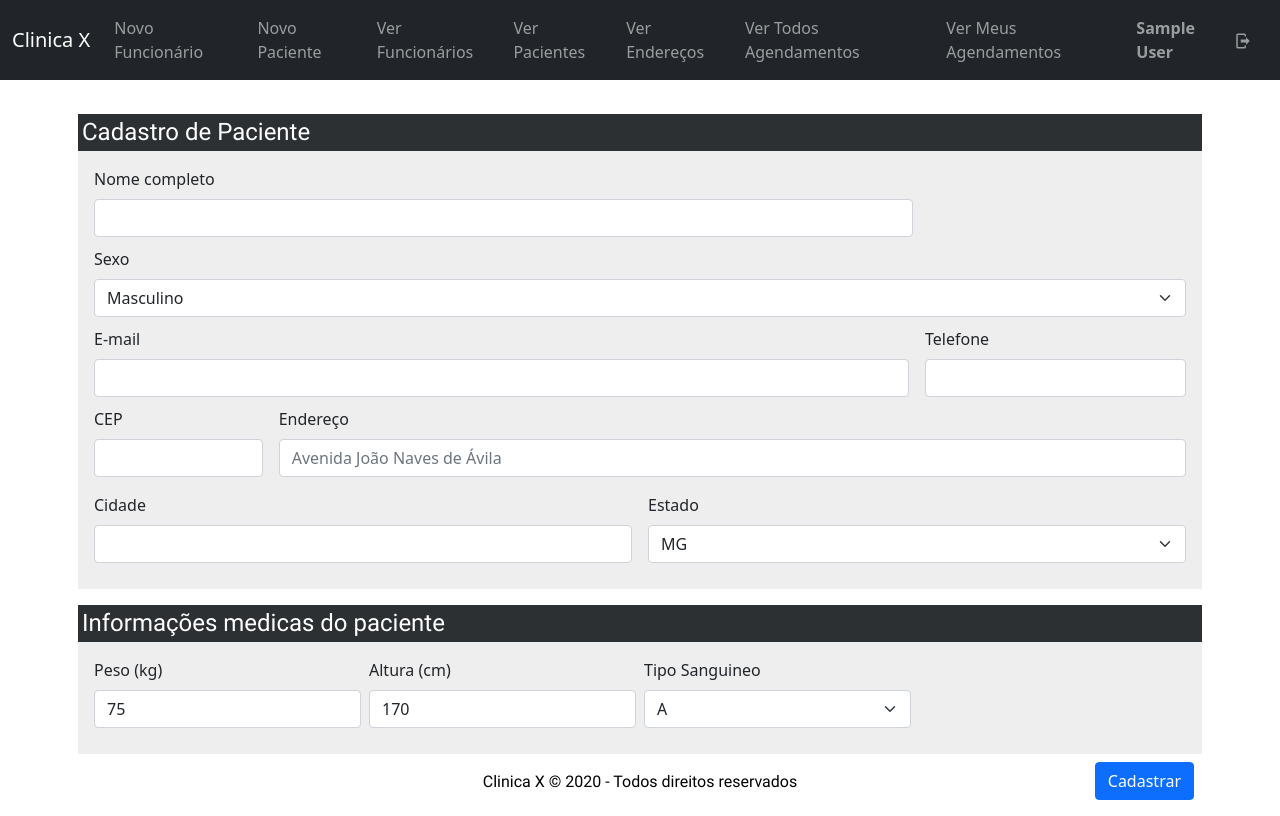
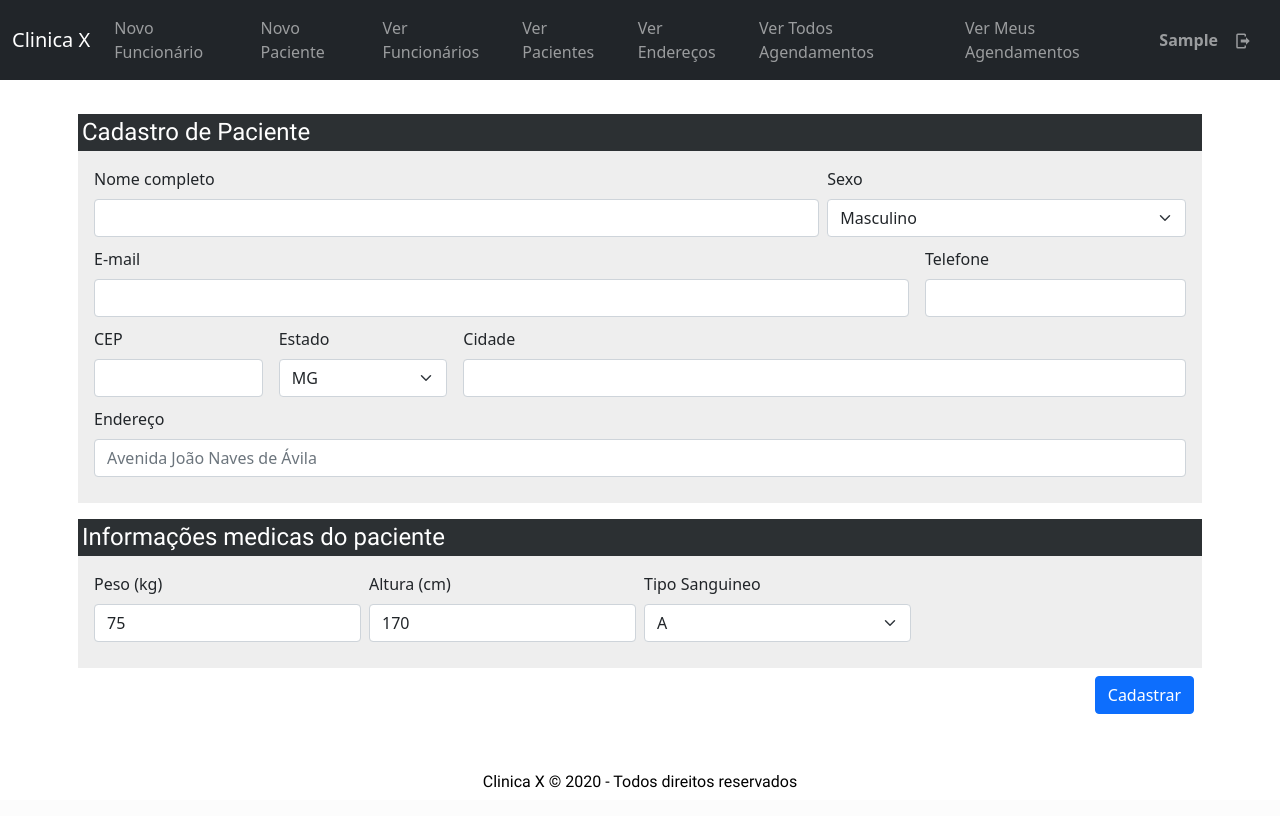
Before and after one commit to rafael2ll/ppi_trabalho, a PHP site: page /private/signUp/form_paciente.php in a window 1280 px wide. After the commit the page ends 788 px from the top, so only its background shows below. Run offline with PHP 8.4, Linux system fonts and the light colour scheme; the visitor is signed in with stand-in values (Sample User, id 1).

Commit message:
more fine adjusts

```diff
--- a/clinica/navbar.php
+++ b/clinica/navbar.php
@@ -5,7 +5,7 @@ if (session_id() == '') {
 $isLogged = isset($_SESSION['id']);
 $isMedico = isset($_SESSION['is_medico']);
 if ($isLogged)
-    $nome = $_SESSION['nome'];
+    $nome = explode(" ", $_SESSION['nome'])[0];
 ?>
 <nav class="navbar navbar-expand-lg navbar-dark bg-dark">
     <div class="container-fluid">
--- a/clinica/private/signUp/form_paciente.php
+++ b/clinica/private/signUp/form_paciente.php
@@ -1,5 +1,5 @@
 <?php
-if(session_id() == ''){
+if (session_id() == '') {
     session_start();
 }
 if (!isset($_SESSION['id'])) {
@@ -32,17 +32,19 @@ include "../../navbar.php";
     <form method="POST" class="row g-3">
         <h4 class="p-1">Cadastro de Paciente</h4>
         <fieldset class="p-3">
-            <div class="col-9">
+            <div class="row gx-2">
+                <div class="col-sm-8">
                     <label for="nome" class="form-label">Nome completo</label>
                     <input type="text" name="nome" class="form-control" id="nome">
                 </div>
 
-            <div class="col-sm">
+                <div class="col-sm-4">
                     <label for="sexo" class="form-label">Sexo</label>
                     <select name="sexo" class="form-select" id="sexo">
                         <option value="M">Masculino</option>
                         <option value="F">Feminino</option>
                     </select>
+                </div>
             </div>
 
             <div class="row g-3">
@@ -62,18 +64,7 @@ include "../../navbar.php";
                     <label for="cep" class="form-label">CEP</label>
                     <input type="text" name="cep" class="form-control" id="cep">
                 </div>
-
-                <div class="col-sm-10">
-                    <label for="rua" class="form-label">Endereço</label>
-                    <input type="text" name="rua" class="form-control" id="rua" placeholder="Avenida João Naves de Ávila">
-                </div>
-
-                <div class="col-sm-6">
-                    <label for="cidade" class="form-label">Cidade</label>
-                    <input type="text" name="cidade" class="form-control" id="cidade">
-                </div>
-
-                <div class="col-sm">
+                <div class="col-sm-2">
                     <label for="estado" class="form-label">Estado</label>
                     <select name="estado" class="form-select" id="estado">
                         <option value="MG">MG</option>
@@ -87,6 +78,16 @@ include "../../navbar.php";
                         <option value="RS">RS</option>
                     </select>
                 </div>
+                <div class="col-sm-8">
+                    <label for="cidade" class="form-label">Cidade</label>
+                    <input type="text" name="cidade" class="form-control" id="cidade">
+                </div>
+            </div>
+
+            <div class="col-sm-12">
+                <label for="rua" class="form-label">Endereço</label>
+                <input type="text" name="rua" class="form-control" id="rua"
+                       placeholder="Avenida João Naves de Ávila">
             </div>
         </fieldset>
 
--- a/clinica/scripts/agendamento.js
+++ b/clinica/scripts/agendamento.js
@@ -26,7 +26,7 @@ function loadEspecialidades(medicalSpecialtySelect) {
         }).then(specialtyList => {
         specialtyList.forEach(s => {
             const el = document.createElement("option")
-            el.textContent = s
+            el.textContent = s[0].toUpperCase() + s.slice(1);
             el.value = s
             medicalSpecialtySelect.appendChild(el)
         })
```
Lines whose indentation alone changed are shown as unchanged.
